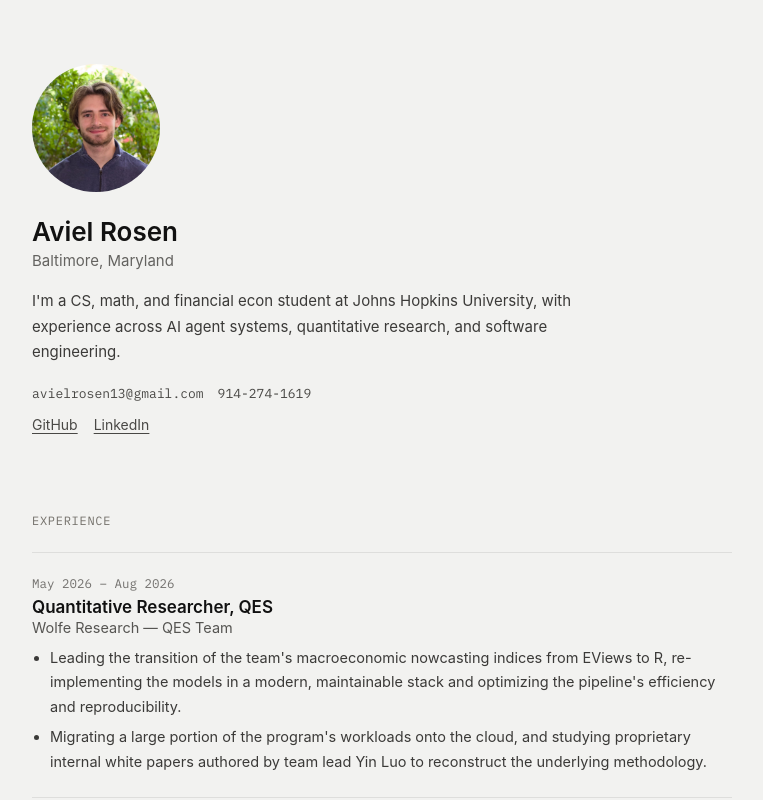
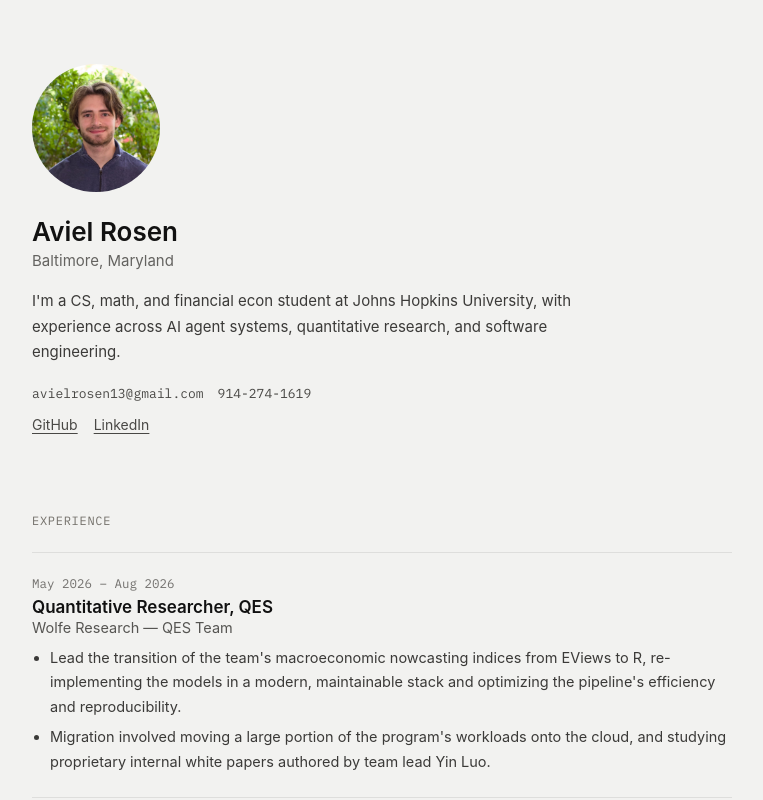
Before and after one commit to arosen64/aviel-dot-com, a React (Vite) app: page / in a window 1280 px wide. Shown: the top 800 px of the page, without its empty margins (258-1021 px from the left). Built offline with nearby package versions, Linux system fonts and the light colour scheme; a web font is replaced by a local one.

Commit message:
updated QES bullet points

```diff
--- a/src/data/content.js
+++ b/src/data/content.js
@@ -19,8 +19,8 @@
     dates: 'May 2026 – Aug 2026',
     role: 'Quantitative Researcher, QES',
     bullets: [
-      "Leading the transition of the team's macroeconomic nowcasting indices from EViews to R, re-implementing the models in a modern, maintainable stack and optimizing the pipeline's efficiency and reproducibility.",
-      'Migrating a large portion of the program\'s workloads onto the cloud, and studying proprietary internal white papers authored by team lead Yin Luo to reconstruct the underlying methodology.',
+      "Lead the transition of the team's macroeconomic nowcasting indices from EViews to R, re-implementing the models in a modern, maintainable stack and optimizing the pipeline's efficiency and reproducibility.",
+      'Migration involved moving a large portion of the program\'s workloads onto the cloud, and studying proprietary internal white papers authored by team lead Yin Luo.',
     ],
   },
   {
```
